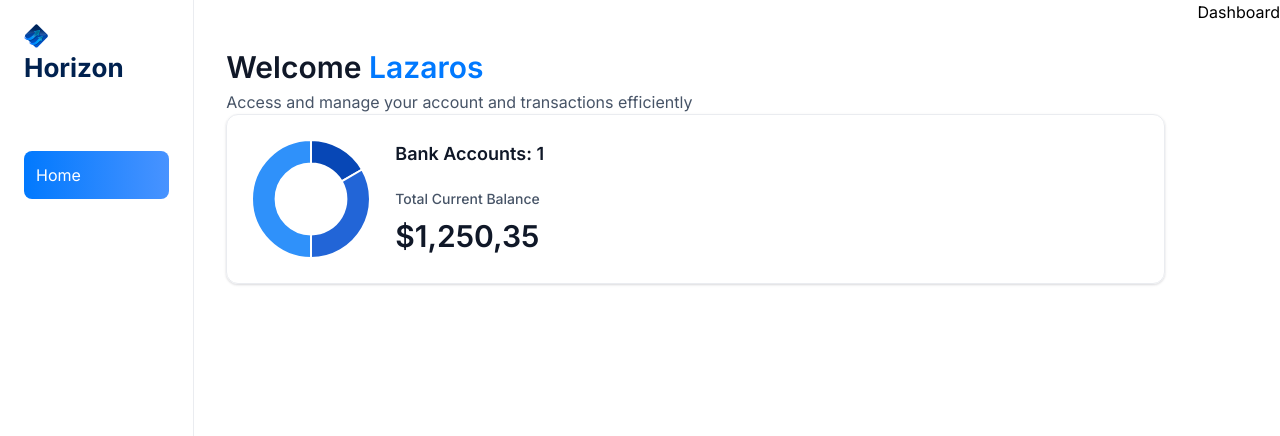
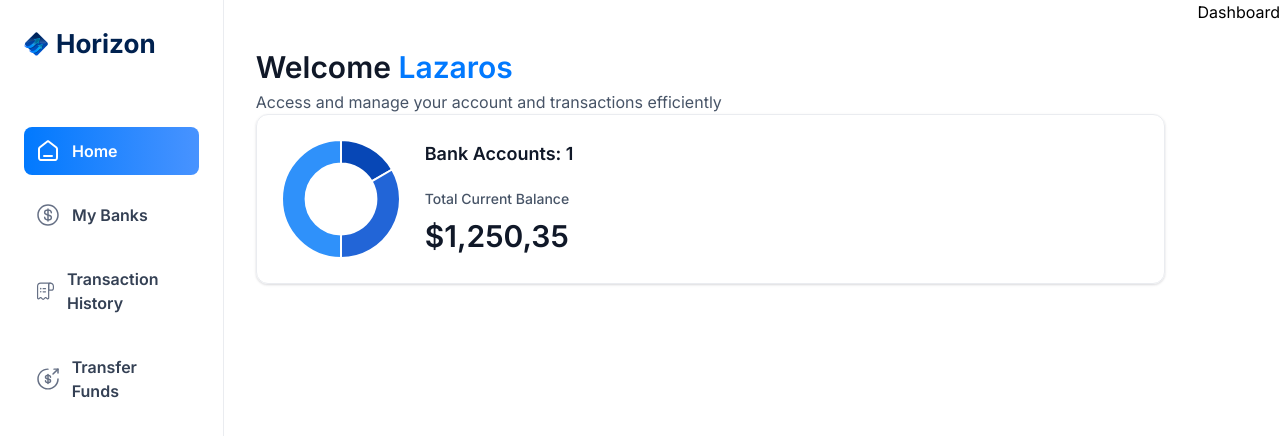
Before and after one commit to LazarosZiskos/banking-app, a Next.js app: page / in a window 1280 px wide. Shown: the top 436 px of the page. Built offline with nearby package versions, Linux system fonts and the light colour scheme.

Commit message:
style desktop navbar

```diff
--- a/app/(root)/layout.tsx
+++ b/app/(root)/layout.tsx
@@ -1,4 +1,6 @@
+import MobileNavbar from "@/components/MobileNavbar";
 import Sidebar from "@/components/Sidebar";
+import Image from "next/image";
 
 export default function RootLayout({
   children,
@@ -14,6 +16,17 @@
   return (
     <main className="flex h-screen w-full font-inter">
         <Sidebar user={loggedIn} />
+
+        <div className="flex siz-full flex-col">
+          <div className="root-layout">
+            <Image src="/icons/logo.svg" width={30} height={30} alt="menu-icon" />
+            <div>
+              <MobileNavbar />
+            </div>
+
+          </div>
+
+        </div>
         {children}
     </main>
   );
--- /dev/null
+++ b/components/MobileNavbar.tsx
@@ -0,0 +1,11 @@
+import React from 'react'
+
+const MobileNavbar = () => {
+  return (
+    <div>
+      MobileNavbar
+    </div>
+  )
+}
+
+export default MobileNavbar
--- a/components/Sidebar.tsx
+++ b/components/Sidebar.tsx
@@ -10,7 +10,7 @@
   return (
     <section className="sidebar">
         <nav className="flex flex-col gap-4">
-            <Link href="/" className="mb-12 cursor-pointer items-center gap-2">
+            <Link href="/" className="mb-12 cursor-pointer items-center gap-2 flex">
                 <Image src="/icons/logo.svg" width={34} height={34} alt="horizon-logo"
                 className="size-[24px] max-xl:size-14"
                 />
@@ -25,12 +25,21 @@
             return (
                 <Link href={item.route} key={item.label}
                 className={cn('sidebar-link', {'bg-bank-gradient': isActive})}>
-                {item.label}
+                    <div className="relative size-6">
+                        <Image src={item.imgURL} alt={item.label} fill
+                            className={cn({'brightness-[3] invert-0': isActive})}
+                        />
+                    </div>
+                    <p className={cn('sidebar-label', {'!text-white' : isActive})}>
+                        {item.label}
+                    </p>
             </Link>
             )})}
 
+                USER
 
         </nav>
+        FOOTER
     </section >
   )
 }
```
